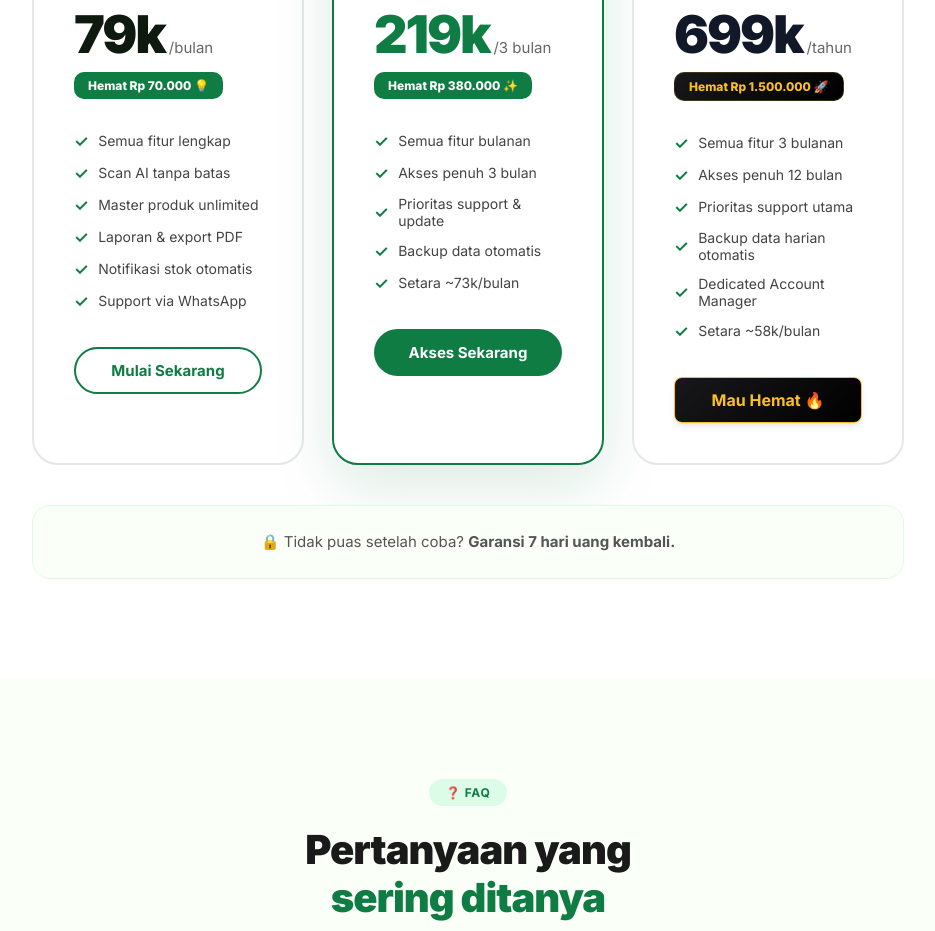
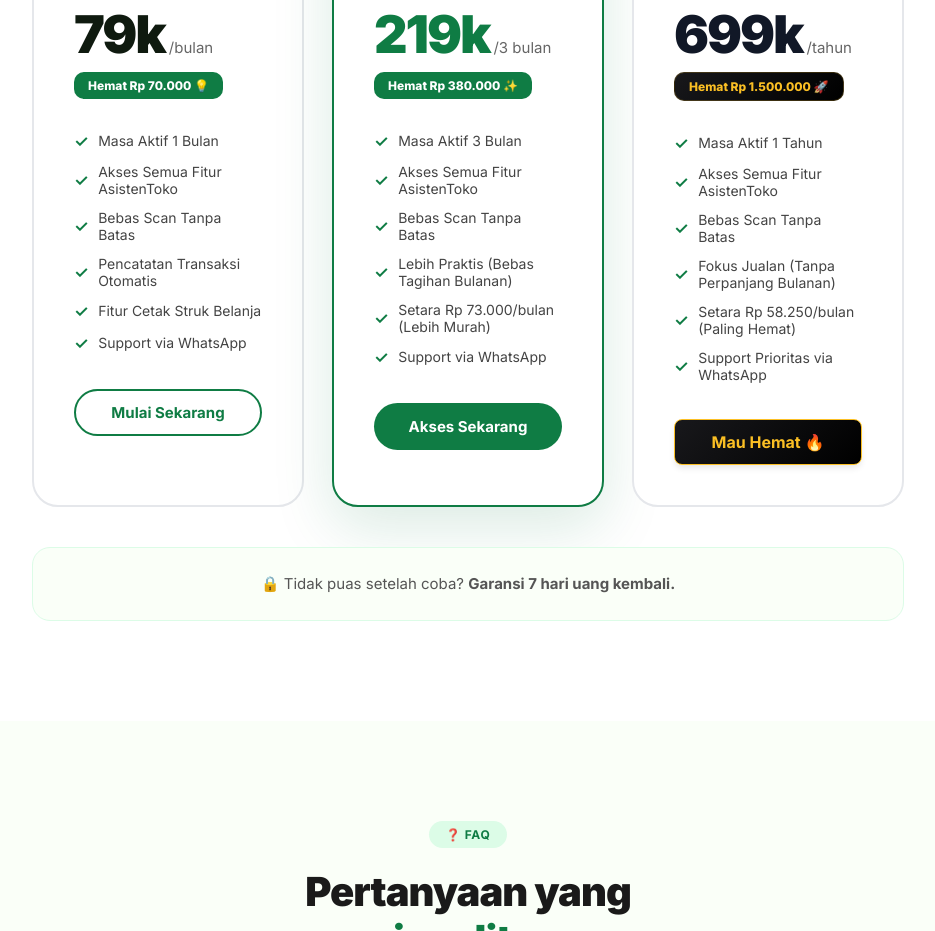
Before and after one commit to azhardanii/asisten-toko-lp, a React (Vite) app: page / in a window 1280 px wide. Shown: the part 8300-9231 px from the top of the page, without its empty margins (172-1107 px from the left). Built offline with nearby package versions, Linux system fonts and the light colour scheme.

Commit message:
feat: create landing page Home component with interactive UI elements and animations

```diff
--- a/src/pages/Home.tsx
+++ b/src/pages/Home.tsx
@@ -214,7 +214,7 @@
               {/* Mobile Download Block (Visible only on mobile, placed below badges) */}
               <div className="mobile-download-block" style={{ display: 'flex', flexDirection: 'column', alignItems: 'center', textAlign: 'center', background: 'linear-gradient(145deg, rgba(22, 163, 74, 0.08), rgba(22, 163, 74, 0.02))', padding: '16px 20px', borderRadius: '16px', border: '1px solid rgba(22, 163, 74, 0.15)', width: '100%', margin: '24px 0 0 0', zIndex: 10 }}>
                 <a href="/AsistenToko.apk" download="AsistenToko.apk" className="btn-primary" style={{ padding: '14px 24px', fontSize: '15px', width: '100%', display: 'flex', justifyContent: 'center', boxShadow: '0 8px 24px rgba(22,163,74,0.25)' }}>
-                  <svg width="20" height="20" viewBox="0 0 24 24" fill="none" stroke="currentColor" strokeWidth="2.5" strokeLinecap="round" strokeLinejoin="round" style={{marginRight: '8px'}}>
+                  <svg width="20" height="20" viewBox="0 0 24 24" fill="none" stroke="currentColor" strokeWidth="2.5" strokeLinecap="round" strokeLinejoin="round" style={{ marginRight: '8px' }}>
                     <path d="M21 15v4a2 2 0 0 1-2 2H5a2 2 0 0 1-2-2v-4"></path>
                     <polyline points="7 10 12 15 17 10"></polyline>
                     <line x1="12" y1="15" x2="12" y2="3"></line>
@@ -222,7 +222,7 @@
                   Download App (Android)
                 </a>
                 <div style={{ fontSize: '12.5px', color: '#4B5563', lineHeight: 1.5, marginTop: '12px' }}>
-                  <span style={{ color: '#047857', fontWeight: 700 }}>✅ Tersedia untuk Android</span><br/>
+                  <span style={{ color: '#047857', fontWeight: 700 }}>✅ Tersedia untuk Android</span><br />
                   <span style={{ opacity: 0.85 }}>Versi iOS/iPhone masih dalam tahap pengembangan.</span>
                 </div>
               </div>
@@ -321,7 +321,7 @@
 
               <div className="desktop-download-block" style={{ display: 'flex', flexDirection: 'column', alignItems: 'center', textAlign: 'center', background: 'linear-gradient(145deg, rgba(22, 163, 74, 0.08), rgba(22, 163, 74, 0.02))', padding: '16px 20px', borderRadius: '16px', border: '1px solid rgba(22, 163, 74, 0.15)', maxWidth: '320px', width: '100%', margin: '0 auto', zIndex: 10 }}>
                 <a href="/AsistenToko.apk" download="AsistenToko.apk" className="btn-primary" style={{ padding: '14px 24px', fontSize: '15px', width: '100%', display: 'flex', justifyContent: 'center', boxShadow: '0 8px 24px rgba(22,163,74,0.25)' }}>
-                  <svg width="20" height="20" viewBox="0 0 24 24" fill="none" stroke="currentColor" strokeWidth="2.5" strokeLinecap="round" strokeLinejoin="round" style={{marginRight: '8px'}}>
+                  <svg width="20" height="20" viewBox="0 0 24 24" fill="none" stroke="currentColor" strokeWidth="2.5" strokeLinecap="round" strokeLinejoin="round" style={{ marginRight: '8px' }}>
                     <path d="M21 15v4a2 2 0 0 1-2 2H5a2 2 0 0 1-2-2v-4"></path>
                     <polyline points="7 10 12 15 17 10"></polyline>
                     <line x1="12" y1="15" x2="12" y2="3"></line>
@@ -329,7 +329,7 @@
                   Download App (Android)
                 </a>
                 <div style={{ fontSize: '12.5px', color: '#4B5563', lineHeight: 1.5, marginTop: '12px' }}>
-                  <span style={{ color: '#047857', fontWeight: 700 }}>✅ Tersedia untuk Android</span><br/>
+                  <span style={{ color: '#047857', fontWeight: 700 }}>✅ Tersedia untuk Android</span><br />
                   <span style={{ opacity: 0.85 }}>Versi iOS/iPhone masih dalam tahap pengembangan.</span>
                 </div>
               </div>
@@ -566,11 +566,11 @@
               <div className="price-new"><span className="price-num">79k</span><span className="price-per">/bulan</span></div>
               <div className="price-save bold">Hemat Rp 70.000 💡</div>
               <div className="plan-features">
-                <div className="plan-feature"><span className="check">✓</span> Semua fitur lengkap</div>
-                <div className="plan-feature"><span className="check">✓</span> Scan AI tanpa batas</div>
-                <div className="plan-feature"><span className="check">✓</span> Master produk unlimited</div>
-                <div className="plan-feature"><span className="check">✓</span> Laporan &amp; export PDF</div>
-                <div className="plan-feature"><span className="check">✓</span> Notifikasi stok otomatis</div>
+                <div className="plan-feature"><span className="check">✓</span> Masa Aktif 1 Bulan</div>
+                <div className="plan-feature"><span className="check">✓</span> Akses Semua Fitur AsistenToko</div>
+                <div className="plan-feature"><span className="check">✓</span> Bebas Scan Tanpa Batas</div>
+                <div className="plan-feature"><span className="check">✓</span> Pencatatan Transaksi Otomatis</div>
+                <div className="plan-feature"><span className="check">✓</span> Fitur Cetak Struk Belanja</div>
                 <div className="plan-feature"><span className="check">✓</span> Support via WhatsApp</div>
               </div>
               <a href="http://lynk.id/usahatokosembako/z730eoo6eyqm/checkout" className="btn-ghost" style={{ display: 'flex', justifyContent: 'center' }} id="pricing-monthly">Mulai Sekarang</a>
@@ -583,11 +583,12 @@
               <div className="price-new"><span className="price-num green">219k</span><span className="price-per">/3 bulan</span></div>
               <div className="price-save bold">Hemat Rp 380.000 ✨</div>
               <div className="plan-features">
-                <div className="plan-feature"><span className="check">✓</span> Semua fitur bulanan</div>
-                <div className="plan-feature"><span className="check">✓</span> Akses penuh 3 bulan</div>
-                <div className="plan-feature"><span className="check">✓</span> Prioritas support &amp; update</div>
-                <div className="plan-feature"><span className="check">✓</span> Backup data otomatis</div>
-                <div className="plan-feature"><span className="check">✓</span> Setara ~73k/bulan</div>
+                <div className="plan-feature"><span className="check">✓</span> Masa Aktif 3 Bulan</div>
+                <div className="plan-feature"><span className="check">✓</span> Akses Semua Fitur AsistenToko</div>
+                <div className="plan-feature"><span className="check">✓</span> Bebas Scan Tanpa Batas</div>
+                <div className="plan-feature"><span className="check">✓</span> Lebih Praktis (Bebas Tagihan Bulanan)</div>
+                <div className="plan-feature"><span className="check">✓</span> Setara Rp 73.000/bulan (Lebih Murah)</div>
+                <div className="plan-feature"><span className="check">✓</span> Support via WhatsApp</div>
               </div>
               <a href="http://lynk.id/usahatokosembako/4oygzreoeee1/checkout" className="btn-primary" style={{ display: 'flex', justifyContent: 'center' }} id="pricing-quarterly">Akses Sekarang</a>
             </div>
@@ -599,12 +600,12 @@
               <div className="price-new"><span className="price-num green" style={{ color: '#111827' }}>699k</span><span className="price-per">/tahun</span></div>
               <div className="price-save bold" style={{ background: 'linear-gradient(135deg, #18181b 0%, #000000 100%)', color: '#fbbf24', border: '1px solid rgba(251, 191, 36, 0.2)' }}>Hemat Rp 1.500.000 🚀</div>
               <div className="plan-features">
-                <div className="plan-feature"><span className="check">✓</span> Semua fitur 3 bulanan</div>
-                <div className="plan-feature"><span className="check">✓</span> Akses penuh 12 bulan</div>
-                <div className="plan-feature"><span className="check">✓</span> Prioritas support utama</div>
-                <div className="plan-feature"><span className="check">✓</span> Backup data harian otomatis</div>
-                <div className="plan-feature"><span className="check">✓</span> Dedicated Account Manager</div>
-                <div className="plan-feature"><span className="check">✓</span> Setara ~58k/bulan</div>
+                <div className="plan-feature"><span className="check">✓</span> Masa Aktif 1 Tahun</div>
+                <div className="plan-feature"><span className="check">✓</span> Akses Semua Fitur AsistenToko</div>
+                <div className="plan-feature"><span className="check">✓</span> Bebas Scan Tanpa Batas</div>
+                <div className="plan-feature"><span className="check">✓</span> Fokus Jualan (Tanpa Perpanjang Bulanan)</div>
+                <div className="plan-feature"><span className="check">✓</span> Setara Rp 58.250/bulan (Paling Hemat)</div>
+                <div className="plan-feature"><span className="check">✓</span> Support Prioritas via WhatsApp</div>
               </div>
               <a href="http://lynk.id/usahatokosembako/5ryv6z3e204y/checkout" style={{ display: 'flex', justifyContent: 'center', background: 'linear-gradient(135deg, #18181b 0%, #000000 100%)', color: '#fbbf24', padding: '12px', borderRadius: '8px', fontWeight: 'bold', textDecoration: 'none', border: '1px solid #fbbf24', boxShadow: '0 4px 6px -1px rgba(0,0,0,0.1)' }} id="pricing-yearly">Mau Hemat 🔥</a>
             </div>
@@ -646,7 +647,7 @@
             </a>
             <a href="https://wa.me/6281285654078?text=Haloo%20kak,%20aku%20mau%20nanya%20soal%20AsistenToko" target="_blank" rel="noopener noreferrer" className="btn-ghost" style={{ fontSize: '17px', padding: '16px 36px', borderColor: 'rgba(255,255,255,0.3)', color: 'white', background: 'rgba(255,255,255,0.1)' }}>
               Tanya Admin
-              <svg width="18" height="18" viewBox="0 0 24 24" fill="none" stroke="currentColor" strokeWidth="2.5" style={{ marginLeft: '8px' }}><path d="M21 11.5a8.38 8.38 0 0 1-.9 3.8 8.5 8.5 0 0 1-7.6 4.7 8.38 8.38 0 0 1-3.8-.9L3 21l1.9-5.7a8.38 8.38 0 0 1-.9-3.8 8.5 8.5 0 0 1 4.7-7.6 8.38 8.38 0 0 1 3.8-.9h.5a8.48 8.48 0 0 1 8 8v.5z"/></svg>
+              <svg width="18" height="18" viewBox="0 0 24 24" fill="none" stroke="currentColor" strokeWidth="2.5" style={{ marginLeft: '8px' }}><path d="M21 11.5a8.38 8.38 0 0 1-.9 3.8 8.5 8.5 0 0 1-7.6 4.7 8.38 8.38 0 0 1-3.8-.9L3 21l1.9-5.7a8.38 8.38 0 0 1-.9-3.8 8.5 8.5 0 0 1 4.7-7.6 8.38 8.38 0 0 1 3.8-.9h.5a8.48 8.48 0 0 1 8 8v.5z" /></svg>
             </a>
           </div>
           <p className="final-sub" style={{ paddingTop: '50px' }}>Login dengan Google · Akses langsung aktif · Garansi 7 hari</p>
@@ -701,7 +702,7 @@
       `}</style>
       <a href="https://wa.me/6281285654078?text=Haloo%20kak,%20aku%20mau%20nanya%20soal%20AsistenToko" target="_blank" rel="noopener noreferrer" className="wa-float" aria-label="Hubungi Admin WhatsApp">
         <svg width="32" height="32" viewBox="0 0 24 24" fill="currentColor" xmlns="http://www.w3.org/2000/svg">
-          <path d="M17.472 14.382c-.297-.149-1.758-.867-2.03-.967-.273-.099-.471-.148-.67.15-.197.297-.767.966-.94 1.164-.173.199-.347.223-.644.075-.297-.15-1.255-.463-2.39-1.475-.883-.788-1.48-1.761-1.653-2.059-.173-.297-.018-.458.13-.606.134-.133.298-.347.446-.52.149-.174.198-.298.298-.497.099-.198.05-.371-.025-.52-.075-.149-.669-1.612-.916-2.207-.242-.579-.487-.5-.669-.51a12.8 12.8 0 0 0-.57-.01c-.198 0-.52.074-.792.372-.272.297-1.04 1.016-1.04 2.479 0 1.462 1.065 2.875 1.213 3.074.149.198 2.096 3.2 5.077 4.487.709.306 1.262.489 1.694.625.712.227 1.36.195 1.871.118.571-.085 1.758-.719 2.006-1.413.248-.694.248-1.289.173-1.413-.074-.124-.272-.198-.57-.347m-5.421 7.403h-.004a9.87 9.87 0 0 1-5.031-1.378l-.361-.214-3.741.982.998-3.648-.235-.374a9.86 9.86 0 0 1-1.51-5.26c.001-5.45 4.436-9.884 9.888-9.884 2.64 0 5.122 1.03 6.988 2.898a9.825 9.825 0 0 1 2.893 6.994c-.003 5.45-4.437 9.884-9.885 9.884m8.413-18.297A11.815 11.815 0 0 0 12.05 0C5.495 0 .16 5.335.157 11.892c0 2.096.547 4.142 1.588 5.945L.057 24l6.305-1.654a11.882 11.882 0 0 0 5.683 1.448h.005c6.554 0 11.89-5.335 11.893-11.893a11.821 11.821 0 0 0-3.48-8.413Z"/>
+          <path d="M17.472 14.382c-.297-.149-1.758-.867-2.03-.967-.273-.099-.471-.148-.67.15-.197.297-.767.966-.94 1.164-.173.199-.347.223-.644.075-.297-.15-1.255-.463-2.39-1.475-.883-.788-1.48-1.761-1.653-2.059-.173-.297-.018-.458.13-.606.134-.133.298-.347.446-.52.149-.174.198-.298.298-.497.099-.198.05-.371-.025-.52-.075-.149-.669-1.612-.916-2.207-.242-.579-.487-.5-.669-.51a12.8 12.8 0 0 0-.57-.01c-.198 0-.52.074-.792.372-.272.297-1.04 1.016-1.04 2.479 0 1.462 1.065 2.875 1.213 3.074.149.198 2.096 3.2 5.077 4.487.709.306 1.262.489 1.694.625.712.227 1.36.195 1.871.118.571-.085 1.758-.719 2.006-1.413.248-.694.248-1.289.173-1.413-.074-.124-.272-.198-.57-.347m-5.421 7.403h-.004a9.87 9.87 0 0 1-5.031-1.378l-.361-.214-3.741.982.998-3.648-.235-.374a9.86 9.86 0 0 1-1.51-5.26c.001-5.45 4.436-9.884 9.888-9.884 2.64 0 5.122 1.03 6.988 2.898a9.825 9.825 0 0 1 2.893 6.994c-.003 5.45-4.437 9.884-9.885 9.884m8.413-18.297A11.815 11.815 0 0 0 12.05 0C5.495 0 .16 5.335.157 11.892c0 2.096.547 4.142 1.588 5.945L.057 24l6.305-1.654a11.882 11.882 0 0 0 5.683 1.448h.005c6.554 0 11.89-5.335 11.893-11.893a11.821 11.821 0 0 0-3.48-8.413Z" />
         </svg>
       </a>
     </div>
```
Lines whose indentation alone changed are shown as unchanged.
